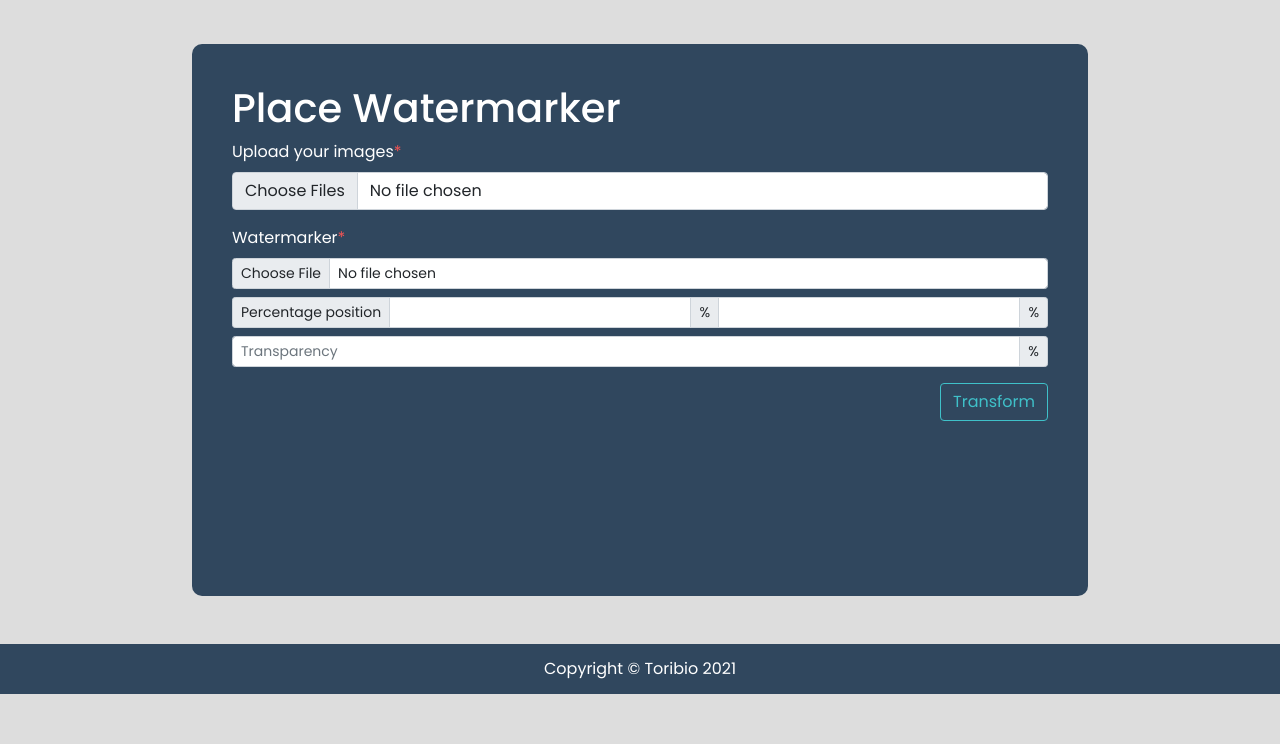
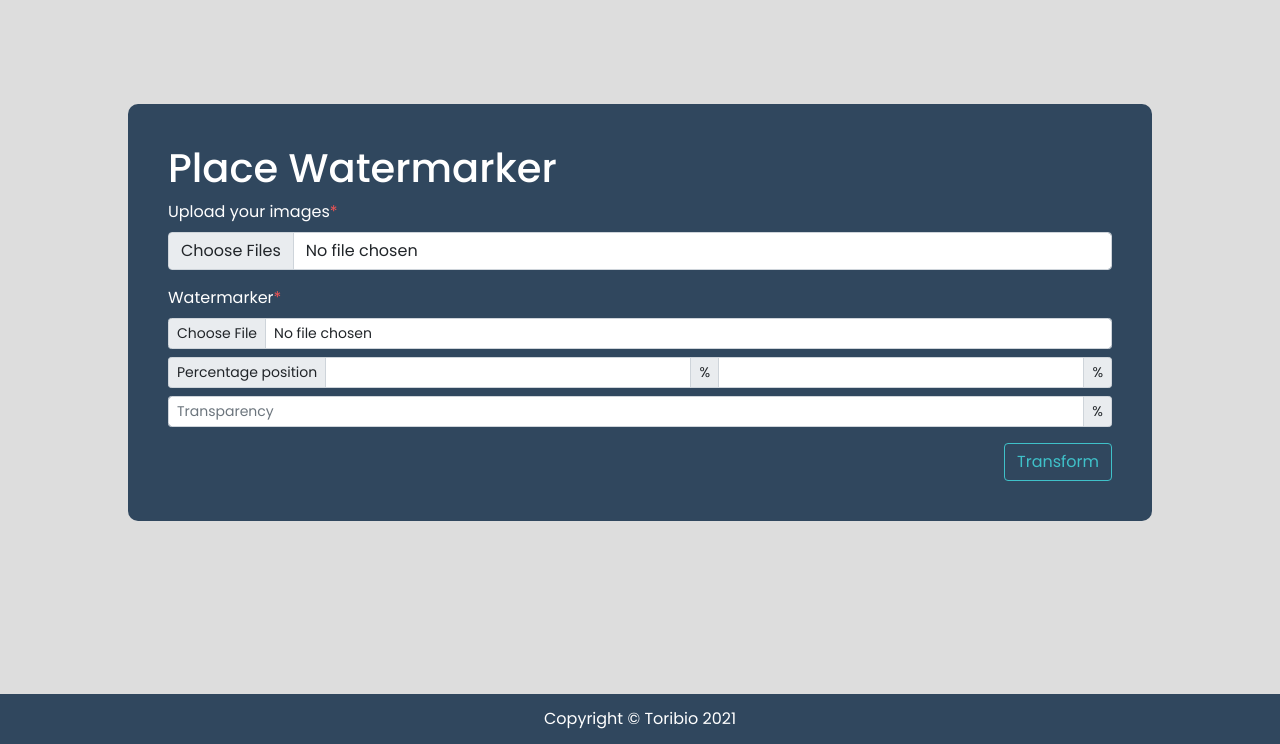
Before and after one commit to marioToribi0/Image-Watermarker, a Flask app: page / in a window 1280 px wide. Shown: the part 56-800 px from the top of the page. Run offline with Flask 2, Linux system fonts and the light colour scheme; some libraries are stand-ins or nearby versions.

Commit message:
version final

```diff
--- a/static/css/styles.css
+++ b/static/css/styles.css
@@ -34,21 +34,19 @@ body{
     align-items: center;
     justify-content: center;
     margin: auto;
-    margin-top: 100px;
-    width: 70%;
+    margin-top: calc(20vh);
+    width: 80%;
     transition: 1s;
 }
 
-/*  */
-#input_files{
-    min-height: 69vh;
-}
 
 footer{
     background: #30475E;
     width: 100%;
     height: 50px;
     transition: 1s;
+    position: absolute;
+    bottom: 0;
 }
 footer p{
     padding-top: 12.5px;
@@ -73,6 +71,16 @@ footer:hover{
 .offcanvas.show, .offcanvas{
     background: #364F6B;
 }
+@media (max-width:768px) {
+    *{
+        font-size: 2.5vh;
+
+    }
+    #input_files{
+        margin-top: 90px;
+        margin-bottom: 0;
+    }
+}
 
 @media (max-width:470px) {
     a.navbar-brand span{
@@ -93,23 +101,23 @@ footer:hover{
         transition: 1s;
     }
 }
-@media (max-width:370px) {
+@media (max-width:375px) {
     a.navbar-brand span{
         display: none;
     }
     a.navbar-brand:after{
-        content: "Image Transformer";
+        content: "Transformer";
     }
     #input_files{
         background: #30475E;
         border-radius:10px ;
-        padding: 30px;
+        padding: 20px;
         align-items: center;
         justify-content: center;
         margin: auto;
         margin-top: 90px;
         margin-bottom: 0;
-        width: 90%;
+        width: 95%;
         transition: 1s;
     }
 }
--- a/templates/header.html
+++ b/templates/header.html
@@ -9,6 +9,7 @@
     <link href="https://cdn.jsdelivr.net/npm/bootstrap@5.1.3/dist/css/bootstrap.min.css" rel="stylesheet"
         integrity="sha384-1BmE4kWBq78iYhFldvKuhfTAU6auU8tT94WrHftjDbrCEXSU1oBoqyl2QvZ6jIW3" crossorigin="anonymous">
     <link rel="stylesheet" href="../static/css/styles.css">
+    <link rel="shortcut icon" href="static\assets\favicon-16x16.png" type="image/x-icon">
     <link rel="stylesheet" href="https://use.fontawesome.com/releases/v5.15.4/css/all.css" integrity="sha384-DyZ88mC6Up2uqS4h/KRgHuoeGwBcD4Ng9SiP4dIRy0EXTlnuz47vAwmeGwVChigm" crossorigin="anonymous">
 </head>
 
```
Also changed, not shown: static/assets/favicon-16x16.png (added).
